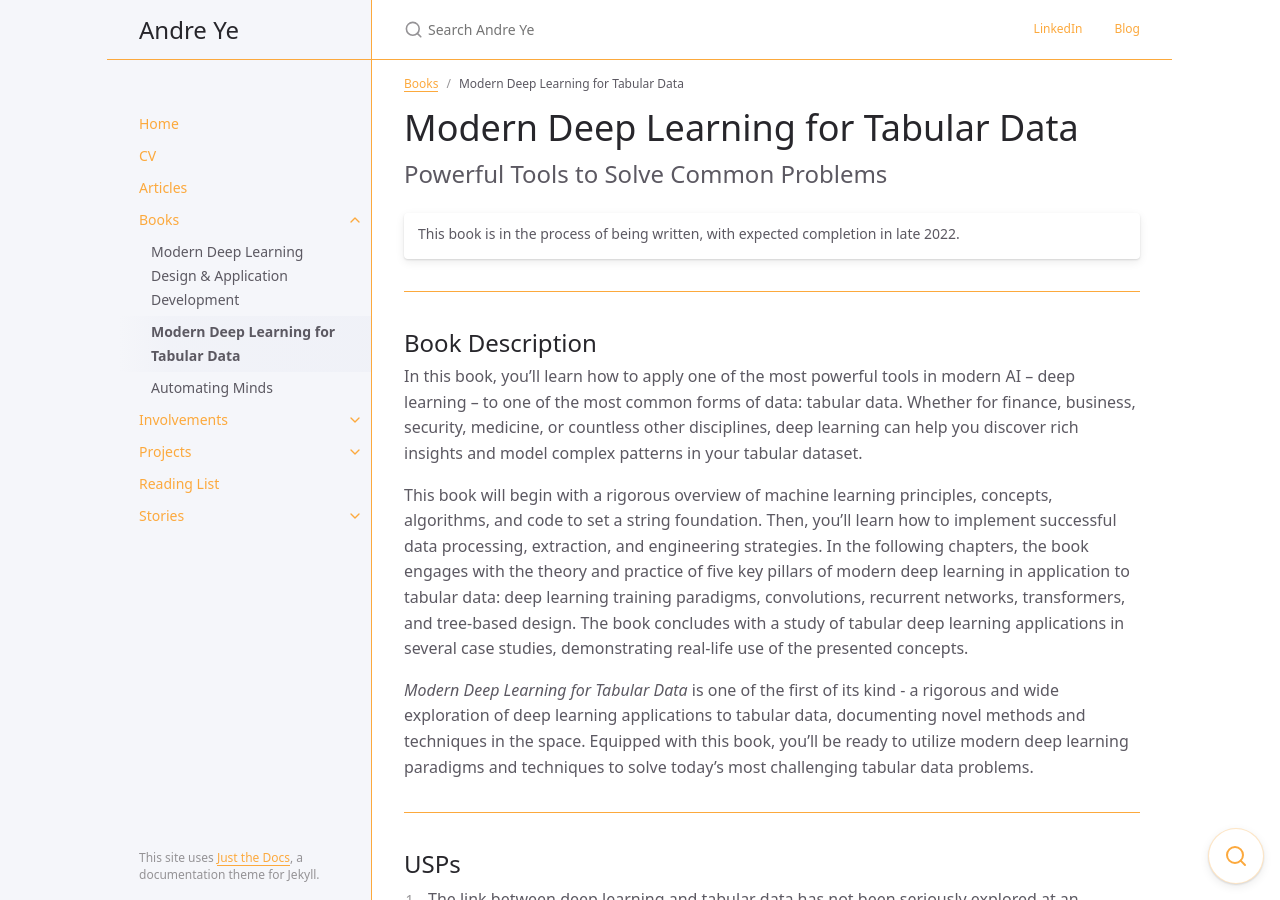
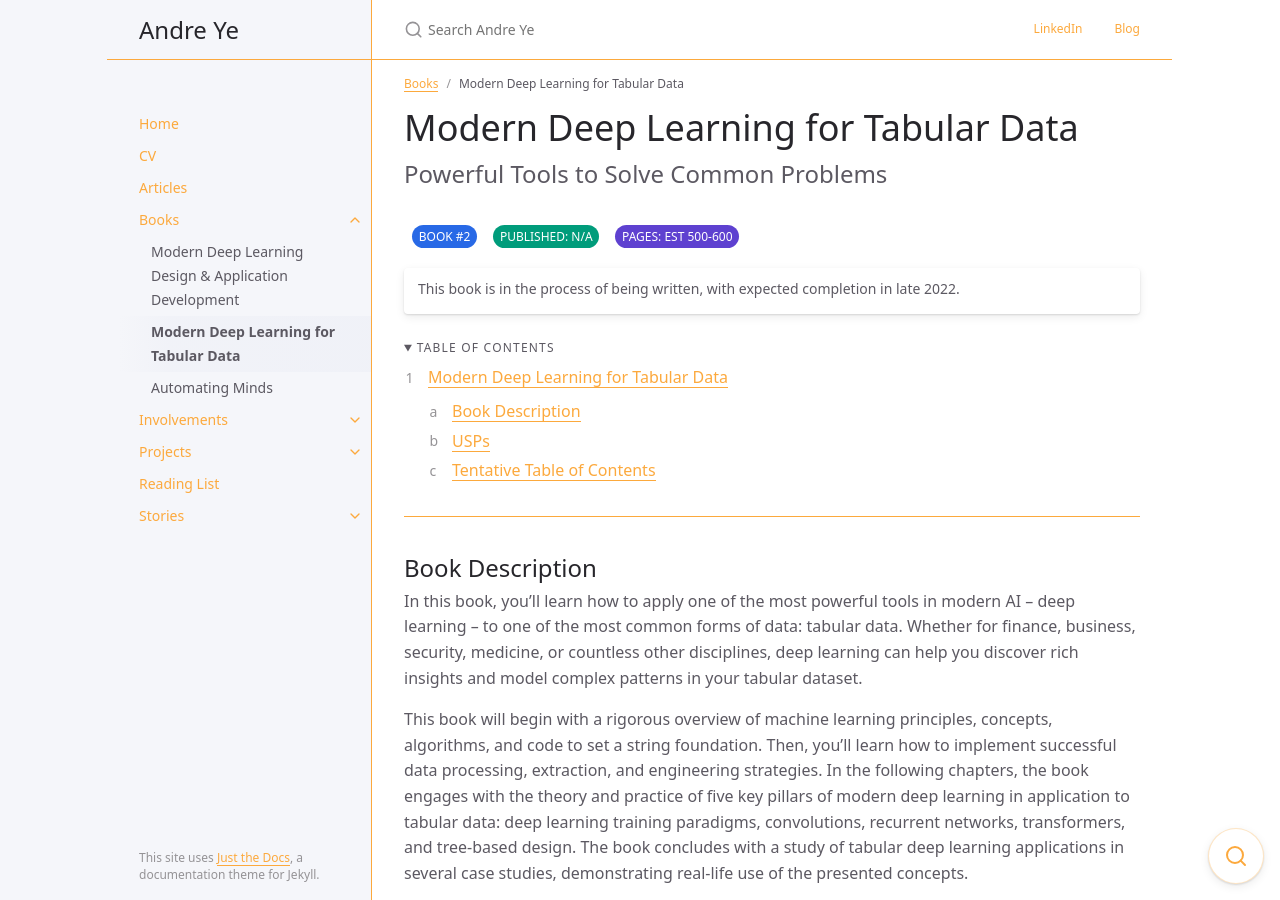
Before and after one commit to andre-ye/andre-ye.github.io-retired, a Jekyll site: the page built from docs/books/dl-for-tabular.md, in a window 1280 px wide and 900 px high. Built offline with Jekyll 4.4.1, drawn with Linux system fonts in a browser that asks for light colours; nearby versions of some CDN libraries.

Commit message:
Update dl-for-tabular.md

```diff
--- a/docs/books/dl-for-tabular.md
+++ b/docs/books/dl-for-tabular.md
@@ -11,7 +11,25 @@
 Powerful Tools to Solve Common Problems
 {: .fs-6 .fw-300 }
 
+Book #2
+{: .label .label-blue}
+
+Published: n/a
+{: .label .label-green}
+
+Pages: est 500-600
+{: .label .label-purple}
+
 | This book is in the process of being written, with expected completion in late 2022. |
+
+<details open markdown="block">
+  <summary>
+    Table of contents
+  </summary>
+  {: .text-delta }
+1. TOC
+{:toc}
+</details>
 
 ---
 
```
